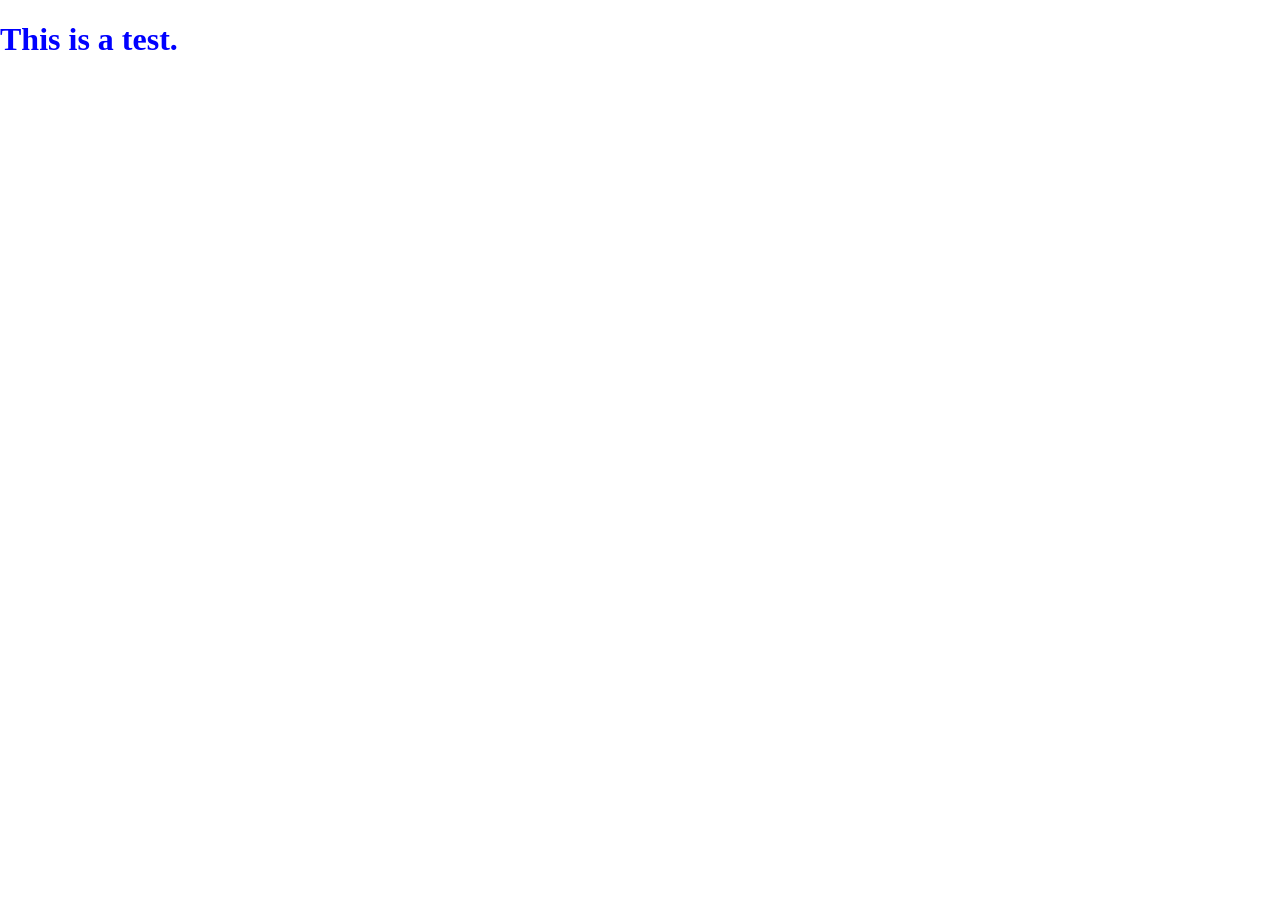
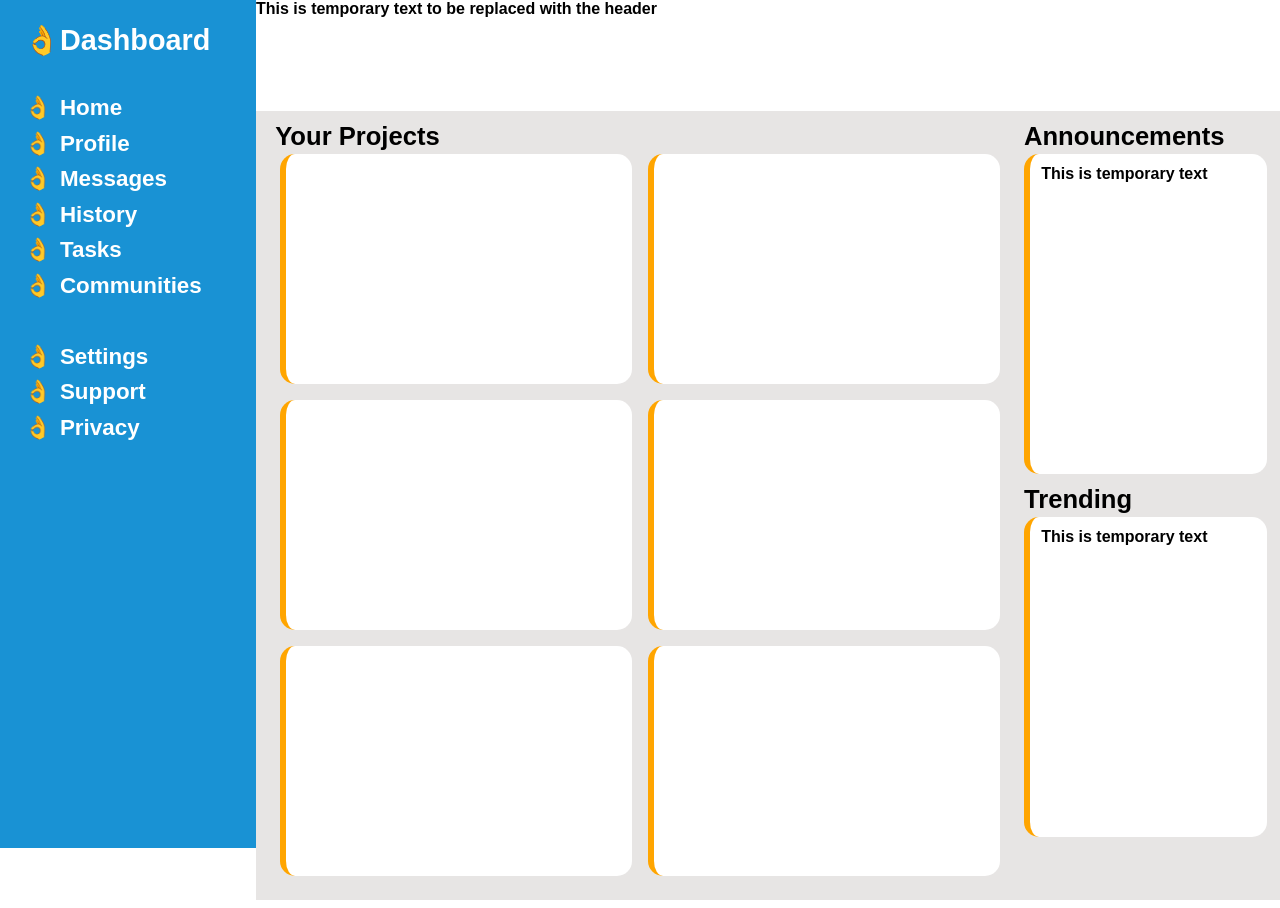
Before and after one commit to btenc/admin-dashboard, a plain HTML site: page index.html in a window 1280 px wide. Before the commit the page ends 800 px from the top, so only its background shows below. Drawn offline with Linux system fonts and the light colour scheme.

Commit message:
Create layout and temporary light styling

```diff
--- a/index.html
+++ b/index.html
@@ -8,7 +8,63 @@
     <link rel="stylesheet" href="style.css" />
 </head>
 <body>
-    <h1>This is a test.</h1>
+    <section class="layout">
+        <div class="header">
+            This is temporary text to be replaced with the header
+        </div>
+        <div class="sidebar">
+            <div class="sidebar-col">
+                <div class="icon main">👌</div>
+                <div class="empty"></div>
+                <div class="icon">👌</div>
+                <div class="icon">👌</div>
+                <div class="icon">👌</div>
+                <div class="icon">👌</div>
+                <div class="icon">👌</div>
+                <div class="icon">👌</div>
+                <div class="empty"></div>
+                <div class="icon">👌</div>
+                <div class="icon">👌</div>
+                <div class="icon">👌</div>
+            </div>
+            <div class="sidebar-col">
+                <div class="side-text main">Dashboard</div>
+                <div class="empty"></div>
+                <div class="side-text">Home</div>
+                <div class="side-text">Profile</div>
+                <div class="side-text">Messages</div>
+                <div class="side-text">History</div>
+                <div class="side-text">Tasks</div>
+                <div class="side-text">Communities</div>
+                <div class="empty"></div>
+                <div class="side-text">Settings</div>
+                <div class="side-text">Support</div>
+                <div class="side-text">Privacy</div>
+            </div>
 
+        </div>
+        <div class="body">
+            <div class="section-label">Your Projects</div>
+            <div class="cards">
+                <div class="card"></div>
+                <div class="card"></div>
+                <div class="card"></div>
+                <div class="card"></div>
+                <div class="card"></div>
+                <div class="card"></div>
+            </div>
+        </div>
+
+        <div class="rightbar">
+            <div class="section-label right-label">Announcements</div>
+            <div class="info-card card">
+                This is temporary text
+            </div>
+            <div class="section-label right-label">Trending</div>
+            <div class="info-card card">
+                This is temporary text
+            </div>
+        </div>
+      </section>
 </body>
 </html>
--- a/style.css
+++ b/style.css
@@ -1,3 +1,107 @@
-h1{
-    color: blue;
+:root{
+    --main-bg-color: #E7E5E4;
+    --sidebar-bg-color: #1992D4;
+    --card-bg-color: #FFFFFF;
+    --header-bg-color: #FFFFFF;
+    --accent-color: orange;
 }
+
+*{
+    font-family: sans-serif;
+    font-weight: 900;
+}
+
+.layout {
+    display: grid;
+    grid-template-rows: .15fr 1fr;
+    grid-template-columns: 16rem 1fr 16rem;
+  }
+
+.header{
+    grid-column: 2/-1;
+}
+
+.header, .header *{
+    background-color: var(--header-bg-color);
+}
+
+.sidebar, .sidebar *{
+    background-color: var(--sidebar-bg-color);
+}
+
+.side-text{
+    color: white;
+}
+
+.sidebar{
+    height: 100vh;
+    grid-row: 1/-1;
+
+    display: grid;
+    align-items: start;
+    grid-template-columns: auto 1fr;
+    grid-template-rows: 2fr 1fr;
+    padding: 1.5rem;
+
+
+}
+
+.sidebar-col{
+    display: grid;
+    gap: .3vh;
+    grid-template-rows: repeat(12,1fr);
+}
+
+.sidebar-col>.side-text, .sidebar-col>.icon{
+    font-size: 1.4rem;
+}
+
+.sidebar-col>.side-text.main, .sidebar-col>.icon.main{
+    font-size: 1.8rem
+}
+
+.cards{
+    display: grid;
+    padding: 1.5rem;
+    padding-top: .2rem;
+    gap: 1rem;
+
+    grid-template-columns: repeat(auto-fit, minmax(350px,1fr));
+    grid-auto-rows: 230px;
+}
+
+.section-label{
+    font-size: 1.6rem;
+    padding-top: 0.7rem;
+    padding-left: 1.2rem;
+}
+
+.card, .info-card.card{
+    border-radius: 15px;
+    background-color: var(--card-bg-color);
+    padding: 0.7rem;
+
+    border-left: 6px solid;
+    border-color: var(--accent-color);
+}
+
+.body{
+    background-color: var(--main-bg-color);
+}
+
+.rightbar, .rightbar *{
+    background-color: var(--main-bg-color);
+}
+
+.rightbar{
+    display: grid;
+    grid-template-rows: 2.7rem 20rem 2.7rem 20rem;
+}
+
+.section-label.right-label{
+    padding-left: 0;
+}
+
+.info-card{
+    margin-right: 1vw;
+}
```
